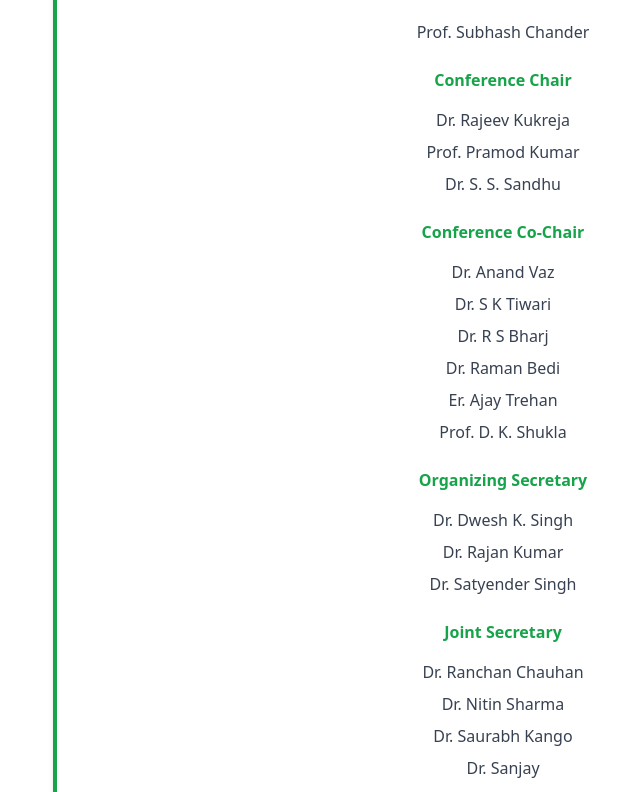
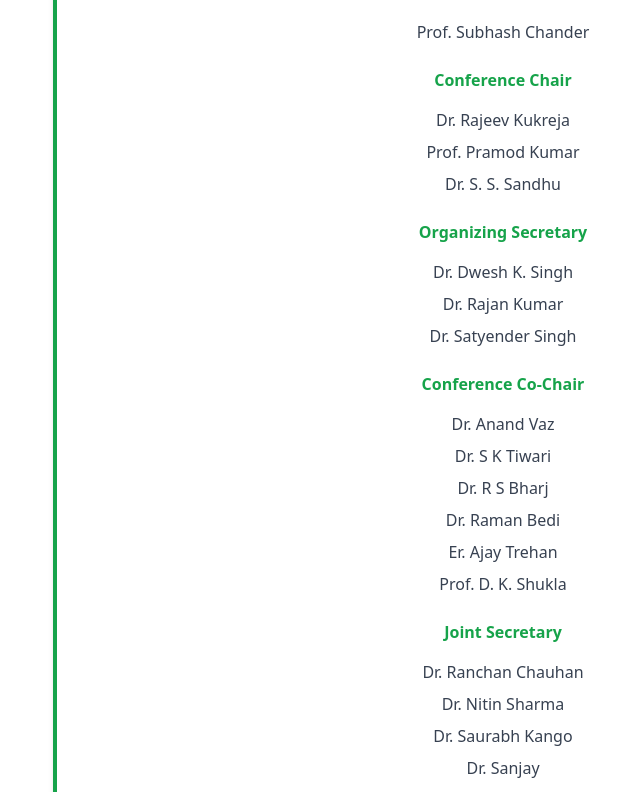
Before and after one commit to JasnoorMaan/me_conf, a React (Vite) app in the folder me_conf/: page /committee in a window 1280 px wide. Shown: the part 562-1354 px from the top of the page, without its empty margins (139-779 px from the left). Built offline with nearby package versions, Linux system fonts and the light colour scheme.

Commit message:
committee-update

```diff
--- a/me_conf/src/components/Committee.jsx
+++ b/me_conf/src/components/Committee.jsx
@@ -16,6 +16,11 @@ const Committee = () => {
       "Prof. Pramod Kumar",
       "Dr. S. S. Sandhu"
     ],
+    organizingSecretary: [
+      "Dr. Dwesh K. Singh",
+      "Dr. Rajan Kumar",
+      "Dr. Satyender Singh"
+    ],
     conferenceCoChair: [
       "Dr. Anand Vaz",
       "Dr. S K Tiwari",
@@ -23,11 +28,6 @@ const Committee = () => {
       "Dr. Raman Bedi",
       "Er. Ajay Trehan",
       "Prof. D. K. Shukla"
-    ],
-    organizingSecretary: [
-      "Dr. Dwesh K. Singh",
-      "Dr. Rajan Kumar",
-      "Dr. Satyender Singh"
     ],
     jointSecretary: [
       "Dr. Ranchan Chauhan",
@@ -90,13 +90,13 @@ const Committee = () => {
             />
 
             <CommitteeSection
-              title="Conference Co-Chair"
-              members={organizingCommittee.conferenceCoChair}
+              title="Organizing Secretary"
+              members={organizingCommittee.organizingSecretary}
             />
 
             <CommitteeSection
-              title="Organizing Secretary"
-              members={organizingCommittee.organizingSecretary}
+              title="Conference Co-Chair"
+              members={organizingCommittee.conferenceCoChair}
             />
 
             <CommitteeSection
```
